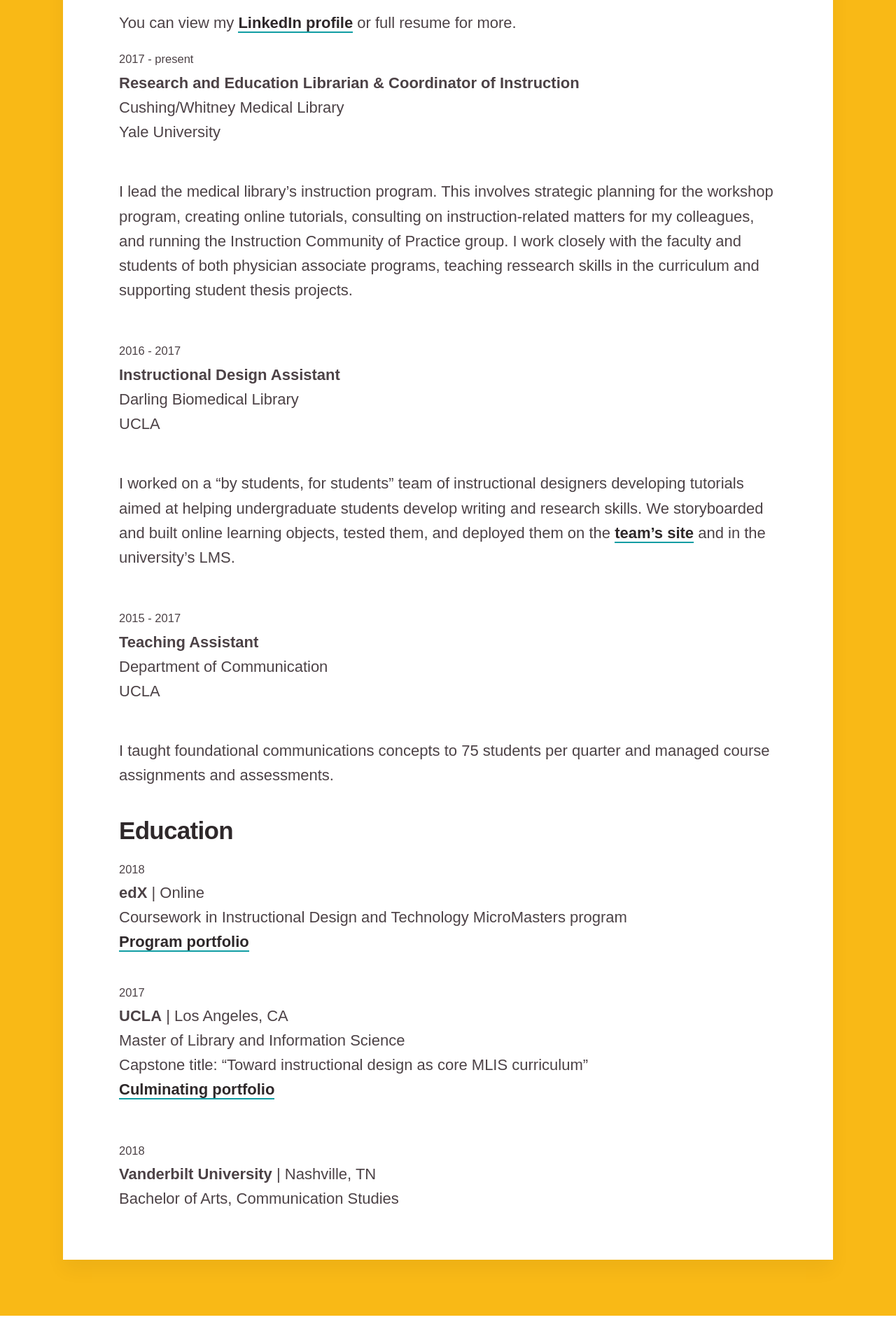
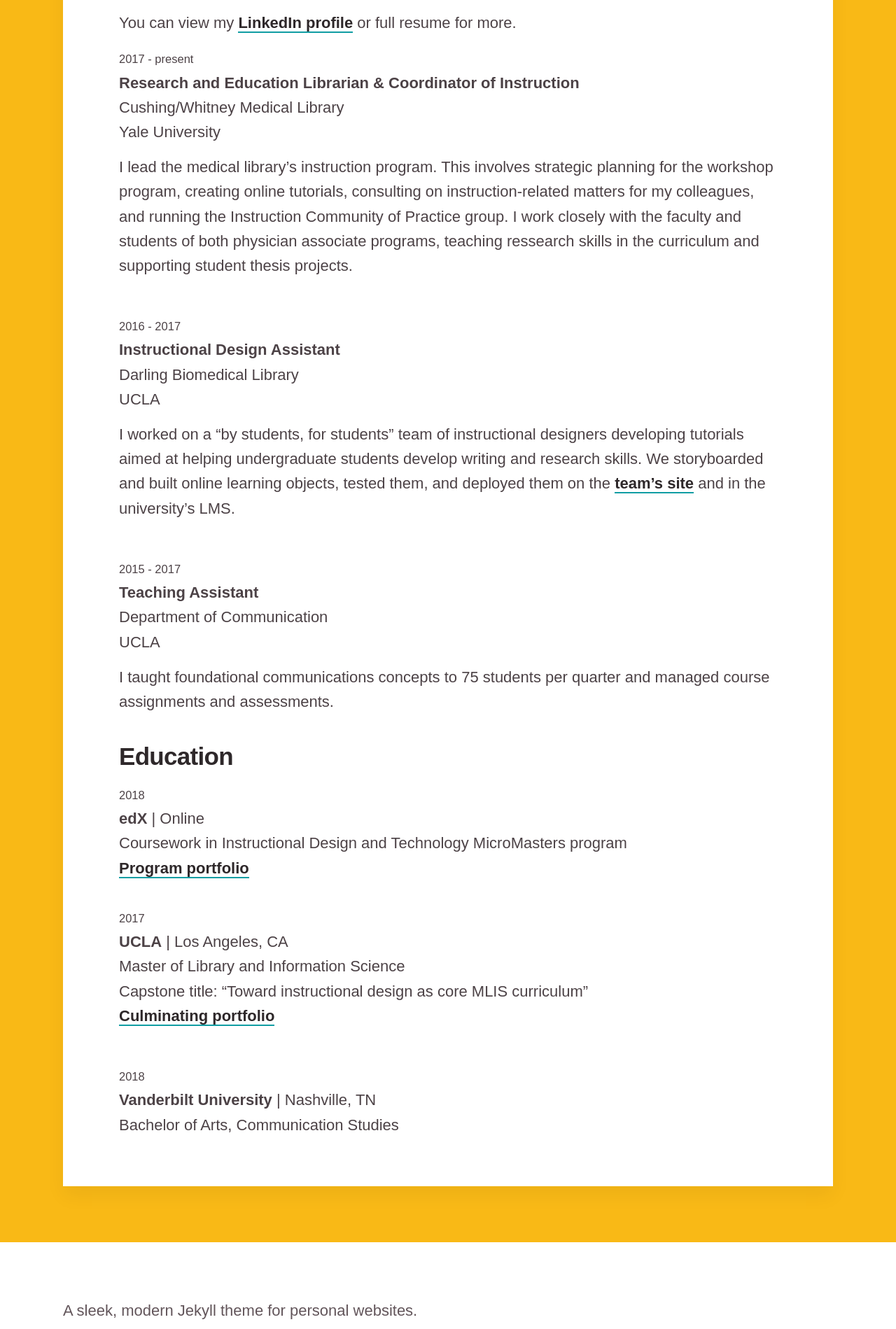
Before and after one commit to caitlinmeyer/2021, a Jekyll site: the page built from _pages/about.md, in a window 1280 px wide. Shown: the part 726-2625 px from the top of the page at 70% size. Built offline with Jekyll 4.4.1, drawn with Linux system fonts in a browser that asks for light colours; nearby versions of some CDN libraries; some web fonts are replaced.

```diff
--- a/_pages/about.md
+++ b/_pages/about.md
@@ -13,21 +13,21 @@ You can view my [LinkedIn profile](https://www.linkedin.com/in/caitlinemeyer/) o
 <small>2017 - present</small> <BR>
 **Research and Education Librarian &amp; Coordinator of Instruction**<BR>
 Cushing/Whitney Medical Library<BR>
-Yale University<BR><BR>
+Yale University<BR>
 
 I lead the medical library's instruction program. This involves strategic planning for the workshop program, creating online tutorials, consulting on instruction-related matters for my colleagues, and running the Instruction Community of Practice group. I work closely with the faculty and students of both physician associate programs, teaching ressearch skills in the curriculum and supporting student thesis projects. <BR><BR>
 
 <small>2016 - 2017</small><BR>
 **Instructional Design Assistant**<BR>
 Darling Biomedical Library<BR>
-UCLA<BR><BR>
+UCLA<BR>
 
 I worked on a "by students, for students" team of instructional designers developing tutorials aimed at helping undergraduate students develop writing and research skills. We storyboarded and built online learning objects, tested them, and deployed them on the [team's site](https://uclalibrary.github.io/research-tips) and in the university's LMS. <BR><BR>
 
 <small>2015 - 2017</small> <BR>
 **Teaching Assistant**<BR>
 Department of Communication<BR>
-UCLA<BR><BR>
+UCLA<BR>
 
 I taught foundational communications concepts to 75 students per quarter and managed course assignments and assessments.
 
```
